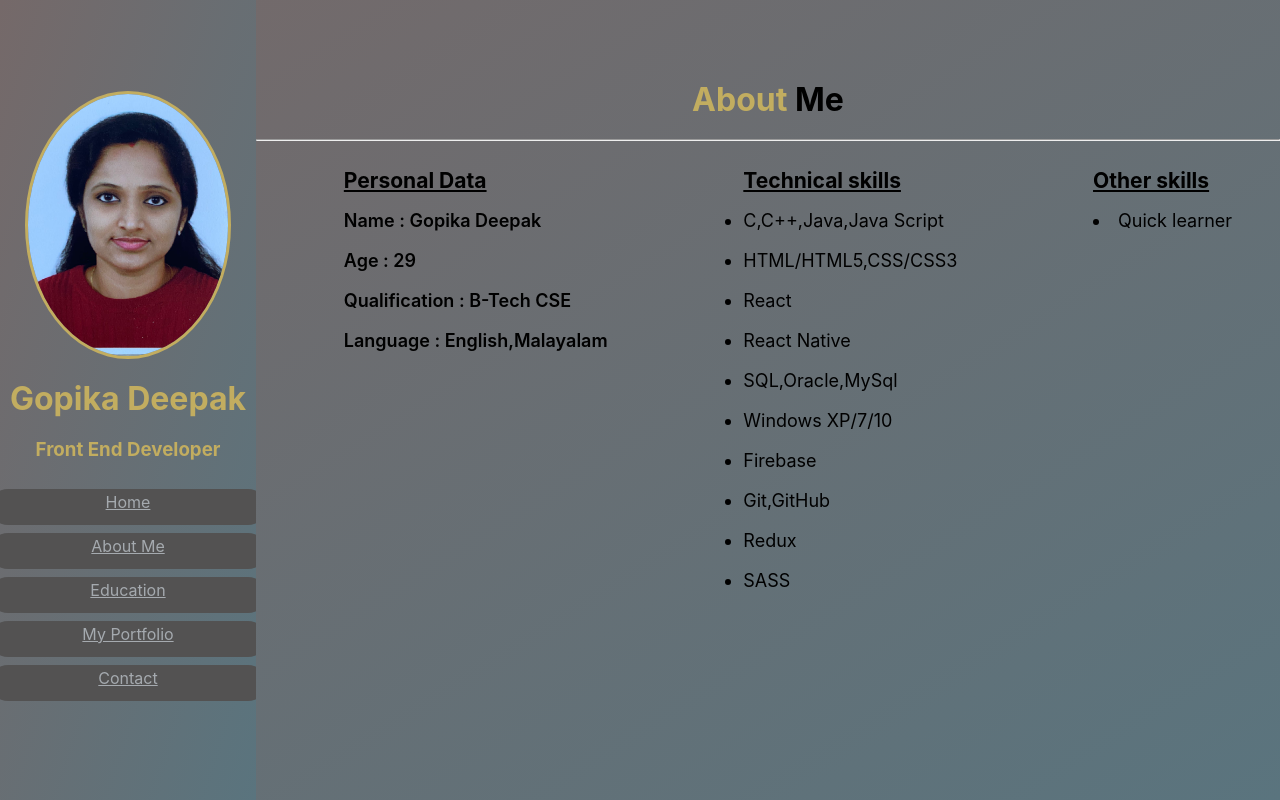
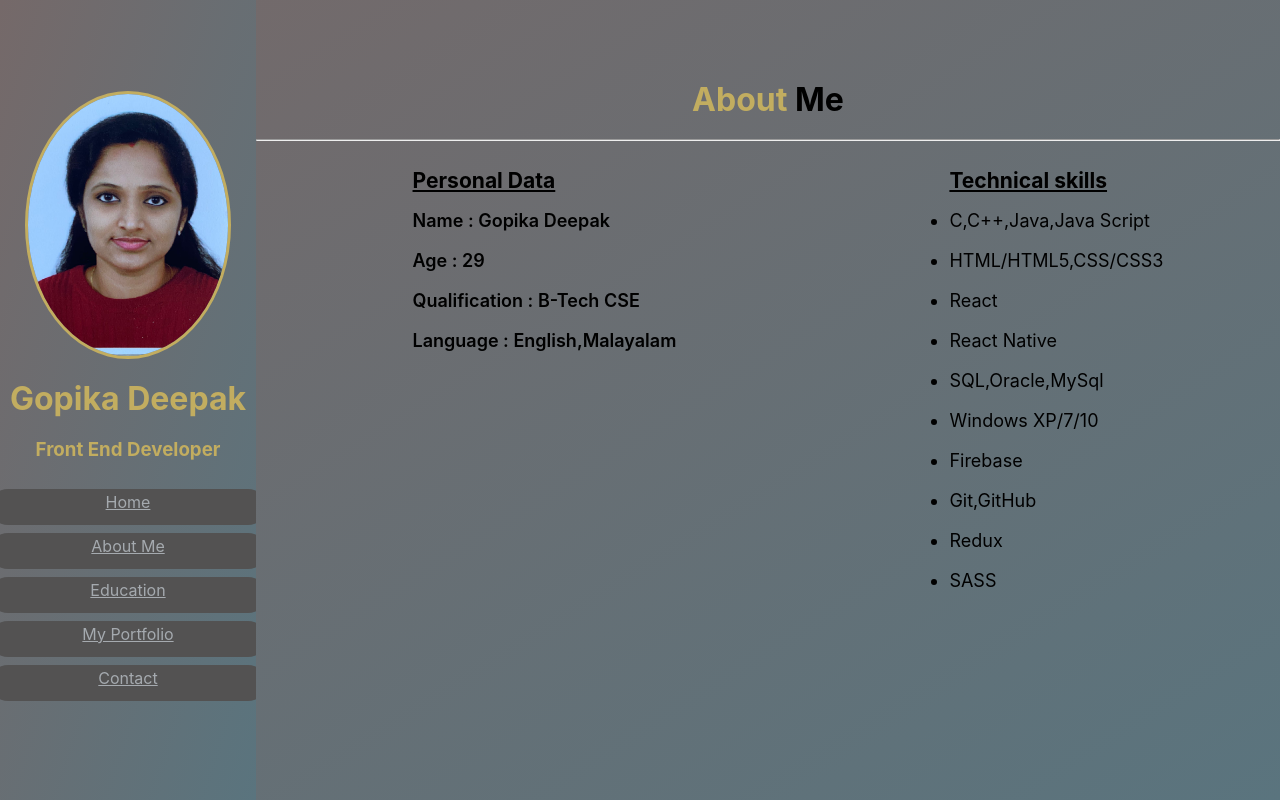
Before and after one commit to gopikagithub/Portfolio-site, a React (Create React App) app: page /Portfolio-Website/aboutMe in a window 1280 px wide. Shown: the top 800 px of the page. Built offline with nearby package versions, Linux system fonts and the light colour scheme.

Commit message:
For deploying

```diff
--- a/package.json
+++ b/package.json
@@ -2,7 +2,7 @@
   "name": "portfolio-website",
   "version": "0.1.0",
   "private": true,
-  "homepage": "https://gopikagithub.github.io/Portfolio-Website",
+  "homepage": "https://gopikagithub.github.io/Portfolio-site",
   "dependencies": {
     "@testing-library/jest-dom": "^5.16.5",
     "@testing-library/react": "^13.4.0",
--- a/src/routes/about-me/about-me.components.jsx
+++ b/src/routes/about-me/about-me.components.jsx
@@ -35,12 +35,6 @@ const AboutMe=()=>{
                         </ul>
                 </div>
 
-                 <div className="other-skills">
-                      <h3>Other skills</h3>
-                      <li>Quick learner</li>
-
-
-                </div>
 
 
             </div>
```
